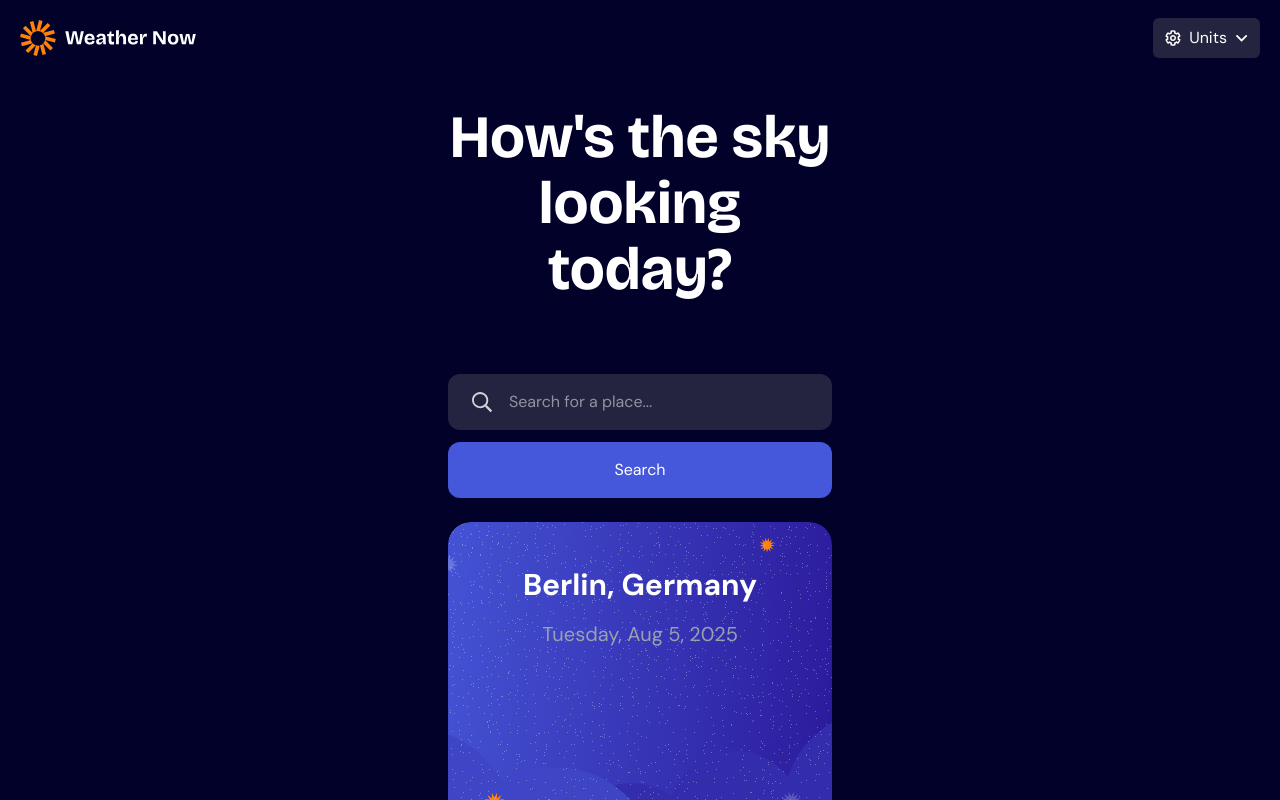
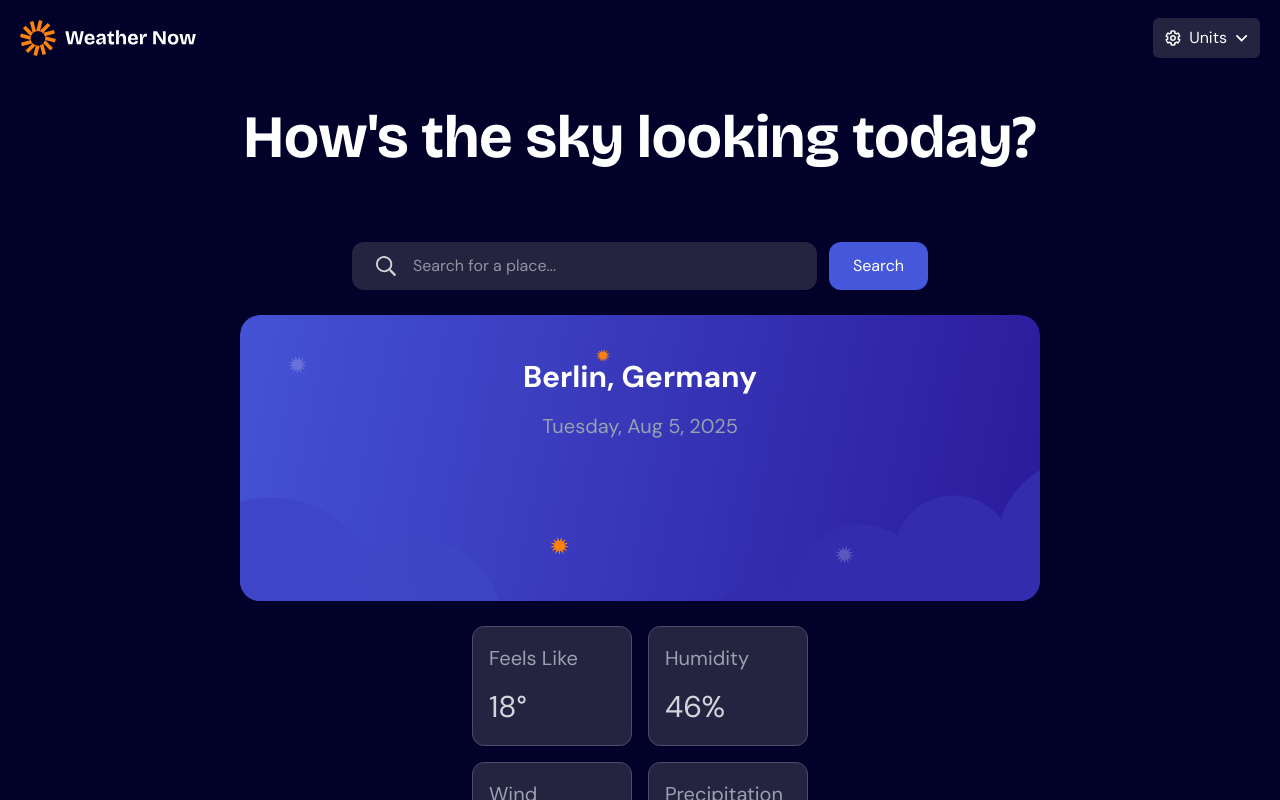
Before and after one commit to Dbartmann7/weather-app-fem, a Next.js app: page / in a window 1280 px wide. Shown: the top 800 px of the page. Built offline with nearby package versions, Linux system fonts and the light colour scheme.

Commit message:
started expanding to larger screens

```diff
--- a/app/(components)/Main/Components/InfoCard.tsx
+++ b/app/(components)/Main/Components/InfoCard.tsx
@@ -1,13 +1,14 @@
 type InfoCardProps = {
     label:string,
-    value: string
+    value: string,
+    className?:string
 }
 
 
-export default function InfoCard({label, value} : InfoCardProps){
+export default function InfoCard({label, value, className=""} : InfoCardProps){
 
     return(
-        <div className="bg-light-bg border border-border-color rounded-xl aspect-4/3 px-4 py-4">
+        <div className={`${className} bg-light-bg border border-border-color rounded-xl aspect-4/3 w-40 px-4 py-4`}>
             <div className="flex flex-col justify-between h-full">
                 <h3 className="text-gray-400">{label}</h3>
                 <h2 className="text-gray-300 max-w-max">{value}</h2>
--- /dev/null
+++ b/app/(components)/Main/Components/Search.tsx
@@ -0,0 +1,29 @@
+import Image from "next/image"
+
+import SearchIcon from "@/public/images/icon-search.svg"
+
+function SearchBar(){
+
+    return(
+        <div className="flex bg-light-bg rounded-xl w-full h-12 px-6 ">
+            <Image src={SearchIcon} alt="search"/>
+            <input
+                className="w-full px-4 focus-visible:outline-0"
+                placeholder="Search for a place..."
+            />
+        </div>
+    )
+}
+
+
+export default function Search(){
+
+    return(
+        <div className="flex flex-col justify-center w-full max-w-xl  sm:flex-row gap-3">
+                <SearchBar/>
+                <button className="w-full h-12 px-6 rounded-xl bg-light-blue sm:max-w-fit">
+                    Search
+                </button>
+        </div>
+    )
+}
--- a/app/(components)/Main/Components/TempDisplay.tsx
+++ b/app/(components)/Main/Components/TempDisplay.tsx
@@ -1,4 +1,5 @@
 import TempBg from '@/public/images/bg-today-small.svg'
+import TempBgLarge from "@/public/images/bg-today-large.svg"
 import SunnyIcon from '@/public/images/icon-sunny.webp'
 import Image from 'next/image'
 
@@ -6,7 +7,8 @@ export default function TempDisplay(){
 
     return(
         <div className="flex relative">
-            <Image src={TempBg} alt={"temp"} className='w-full -z-50'/>
+            <Image src={TempBg} alt={"temp"} className='md:hidden w-full -z-50'/>
+            <Image  src={TempBgLarge} alt={"temp"} className='md:block hidden  min-h-72 -z-50'/>
             <div className='flex flex-col items-center gap-3 absolute h-full w-full px-8 py-10'>
                 <h2 className='font-sans font-bold'>Berlin, Germany</h2>
                 <h3 className='font-sans text-gray-400'>Tuesday, Aug 5, 2025</h3>
--- a/app/(components)/Main/Main.tsx
+++ b/app/(components)/Main/Main.tsx
@@ -1,23 +1,22 @@
+import Image from "next/image";
+
 import DailyForecast from "./Components/DailyForecast";
 import ForecastCard from "./Components/ForecastCard";
 import HourlyForecast from "./Components/HourlyForecast";
 import InfoCard from "./Components/InfoCard";
-import SearchBar from "./Components/SearchBar";
+// import SearchBar from "./Components/SearchBar";
 import TempDisplay from "./Components/TempDisplay";
 
+import SearchLogo from "@/public/images/icon-search.svg"
+import Search from "./Components/Search";
 
 export default function Main() {
 
 
     return(
-        <main className="flex flex-col =bg-red-600 gap-6 max-w-96 pb-14 self-center">
+        <main className="flex flex-col self-center items-center  gap-6  pb-14 w-full =md:w-full =md:max-w-full">
             <h1 className="py-12 font-mono font-bold text-center leading-[1.1]">How's the sky looking today?</h1>
-            <div className="flex flex-col gap-3">
-                <SearchBar/>
-                <button className="w-full h-14 rounded-xl bg-light-blue">
-                    Search
-                </button>
-            </div>
+            <Search/>
             <TempDisplay/>
             <div className="grid grid-rows-2 grid-cols-2 gap-4">
                 <InfoCard label="Feels Like" value="18°"/>
```
Also changed, not shown: public/images/bg-today-large.svg (added).
